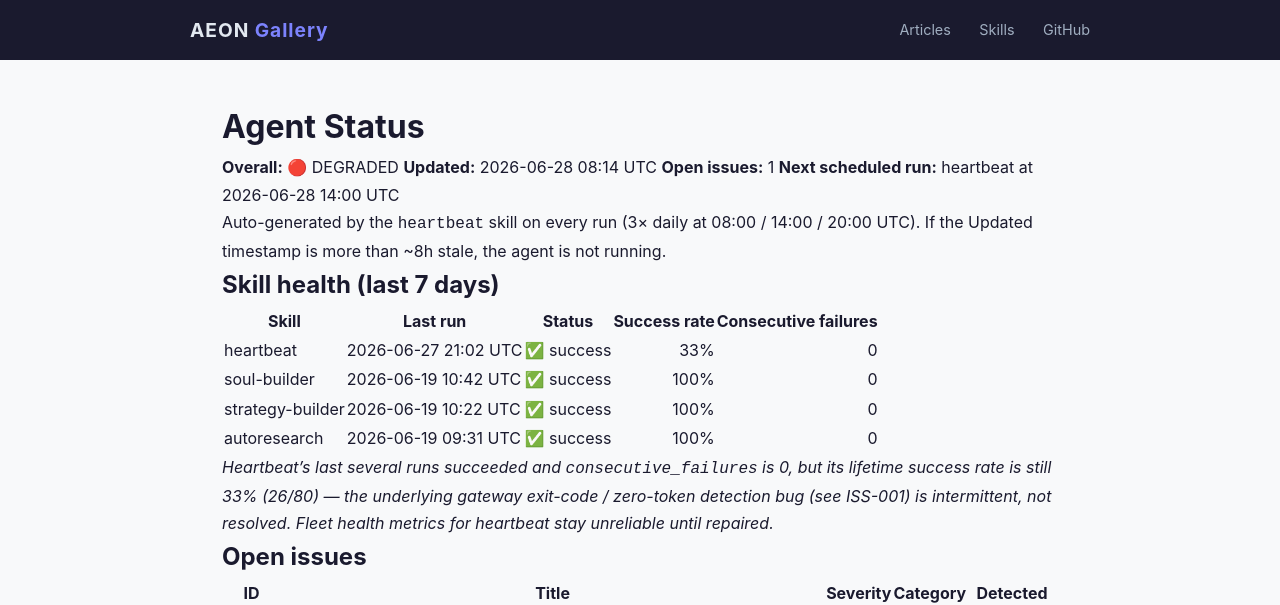
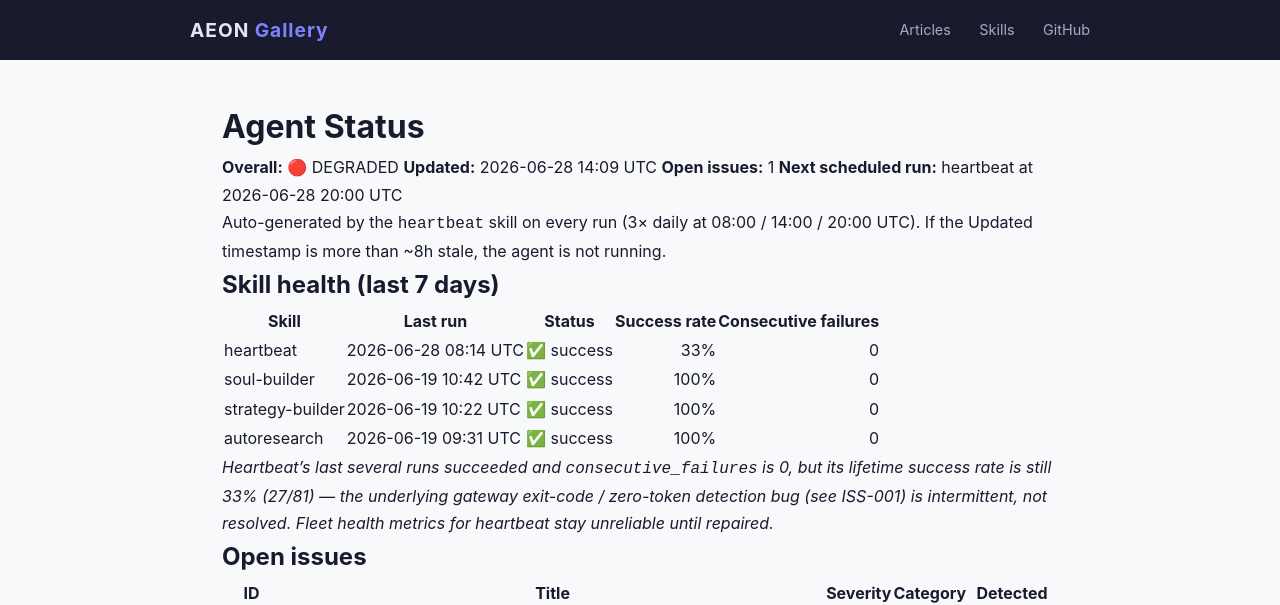
Before and after one commit to RickCrosschain/aeon, a Jekyll site: the page built from docs/status.md, in a window 1280 px wide. Shown: the top 605 px of the page. Built offline with Jekyll 4.4.1, drawn with Linux system fonts in a browser that asks for light colours.

Commit message:
chore(heartbeat): auto-commit 2026-06-28

```diff
--- a/docs/status.md
+++ b/docs/status.md
@@ -7,9 +7,9 @@
 # Agent Status
 
 **Overall:** 🔴 DEGRADED
-**Updated:** 2026-06-28 08:14 UTC
+**Updated:** 2026-06-28 14:09 UTC
 **Open issues:** 1
-**Next scheduled run:** heartbeat at 2026-06-28 14:00 UTC
+**Next scheduled run:** heartbeat at 2026-06-28 20:00 UTC
 
 Auto-generated by the `heartbeat` skill on every run (3× daily at 08:00 / 14:00 / 20:00 UTC). If the Updated timestamp is more than ~8h stale, the agent is not running.
 
@@ -17,12 +17,12 @@
 
 | Skill | Last run | Status | Success rate | Consecutive failures |
 |-------|----------|--------|-------------:|---------------------:|
-| heartbeat | 2026-06-27 21:02 UTC | ✅ success | 33% | 0 |
+| heartbeat | 2026-06-28 08:14 UTC | ✅ success | 33% | 0 |
 | soul-builder | 2026-06-19 10:42 UTC | ✅ success | 100% | 0 |
 | strategy-builder | 2026-06-19 10:22 UTC | ✅ success | 100% | 0 |
 | autoresearch | 2026-06-19 09:31 UTC | ✅ success | 100% | 0 |
 
-_Heartbeat's last several runs succeeded and `consecutive_failures` is 0, but its lifetime success rate is still 33% (26/80) — the underlying gateway exit-code / zero-token detection bug (see ISS-001) is intermittent, not resolved. Fleet health metrics for heartbeat stay unreliable until repaired._
+_Heartbeat's last several runs succeeded and `consecutive_failures` is 0, but its lifetime success rate is still 33% (27/81) — the underlying gateway exit-code / zero-token detection bug (see ISS-001) is intermittent, not resolved. Fleet health metrics for heartbeat stay unreliable until repaired._
 
 ## Open issues
 
--- a/memory/token-usage.csv
+++ b/memory/token-usage.csv
@@ -29,3 +29,4 @@
 2026-06-27,heartbeat,claude-opus-4-8,2098,4825,321041,43725
 2026-06-27,heartbeat,claude-opus-4-8,2094,4640,331808,38978
 2026-06-28,heartbeat,claude-opus-4-8,2098,4712,445288,40061
+2026-06-28,heartbeat,claude-opus-4-8,2098,4933,328288,44014
```
Also changed, not shown: memory/logs/2026-06-28.md (+15 -0 lines), .outputs/heartbeat.md.
